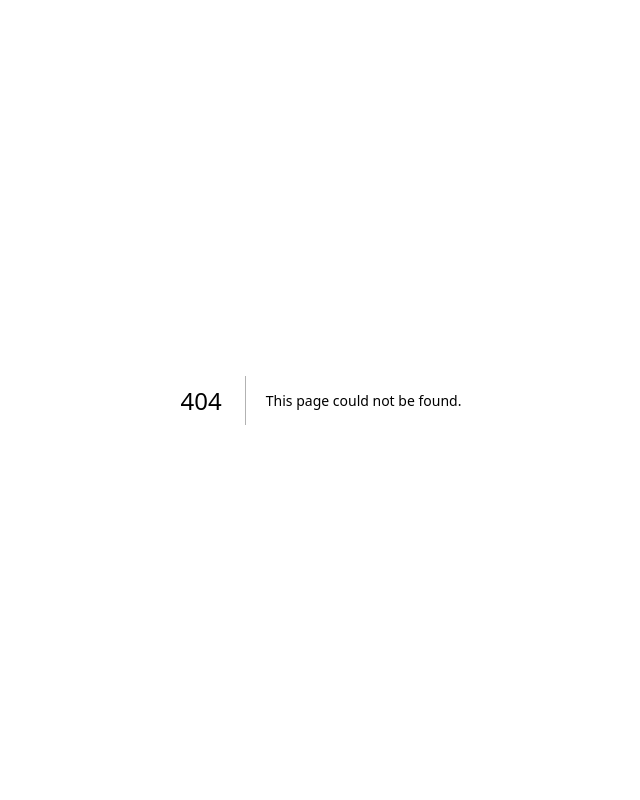
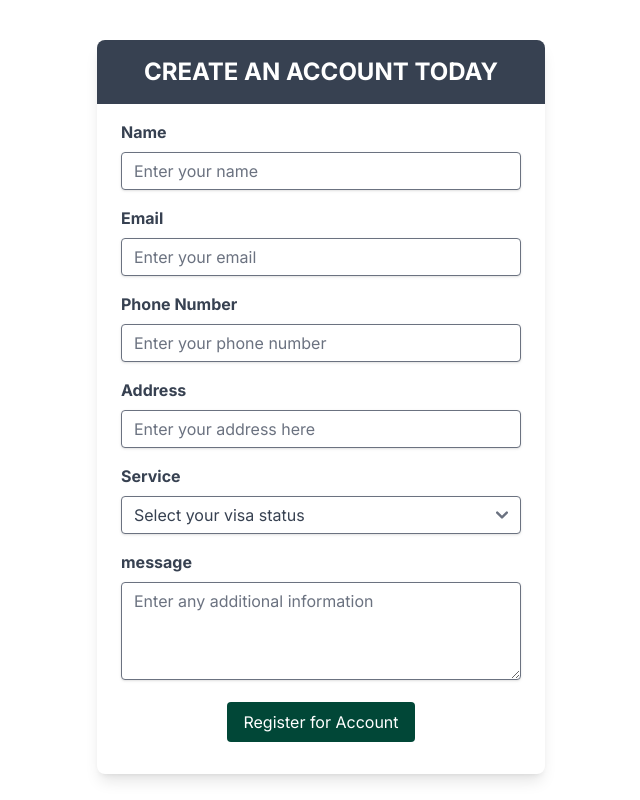
Before and after one commit to kiransamjhana/immi-tracker, a Next.js app: page /signUp in a window 1280 px wide. Before the commit this address had no page. Shown: the whole page, without its empty margins (319-959 px from the left). Built offline with nearby package versions, Linux system fonts and the light colour scheme.

Commit message:
working in sigup pages

```diff
--- /dev/null
+++ b/app/signUp/page.tsx
@@ -0,0 +1,85 @@
+import React from "react";
+import { Button, Card, Checkbox, Label, TextInput } from "flowbite-react";
+const page = () => {
+  return (
+    <div className="max-w-md mx-auto mt-10 bg-white shadow-lg rounded-lg overflow-hidden">
+      <div className="text-2xl py-4 px-6 bg-gray-700 text-white text-center font-bold uppercase">
+        Create an Account today
+      </div>
+      <form className="py-4 px-6" action="" method="POST">
+        <div className="mb-4">
+          <label className="block text-gray-700 font-bold mb-2">Name</label>
+          <input
+            className="shadow appearance-none border rounded w-full py-2 px-3 text-gray-700 leading-tight focus:outline-none focus:shadow-outline"
+            id="name"
+            type="text"
+            placeholder="Enter your name"
+          />
+        </div>
+        <div className="mb-4">
+          <label className="block text-gray-700 font-bold mb-2">Email</label>
+          <input
+            className="shadow appearance-none border rounded w-full py-2 px-3 text-gray-700 leading-tight focus:outline-none focus:shadow-outline"
+            id="email"
+            type="email"
+            placeholder="Enter your email"
+          />
+        </div>
+        <div className="mb-4">
+          <label className="block text-gray-700 font-bold mb-2">
+            Phone Number
+          </label>
+          <input
+            className="shadow appearance-none border rounded w-full py-2 px-3 text-gray-700 leading-tight focus:outline-none focus:shadow-outline"
+            id="phone"
+            type="tel"
+            placeholder="Enter your phone number"
+          />
+        </div>
+        <div className="mb-4">
+          <label className="block text-gray-700 font-bold mb-2">Address</label>
+          <input
+            className="shadow appearance-none border rounded w-full py-2 px-3 text-gray-700 leading-tight focus:outline-none focus:shadow-outline"
+            id="address"
+            type="tel"
+            placeholder="Enter your address here"
+          />
+        </div>
+
+        <div className="mb-4">
+          <label className="block text-gray-700 font-bold mb-2">Service</label>
+          <select
+            className="shadow appearance-none border rounded w-full py-2 px-3 text-gray-700 leading-tight focus:outline-none focus:shadow-outline"
+            id="service"
+            name="service"
+          >
+            <option value="">Select your visa status</option>
+            <option value="haircut">student </option>
+            <option value="coloring">temporary resident</option>
+            <option value="styling">working visa</option>
+            <option value="facial">permanent resident</option>
+          </select>
+        </div>
+        <div className="mb-4">
+          <label className="block text-gray-700 font-bold mb-2">message</label>
+          <textarea
+            className="shadow appearance-none border rounded w-full py-2 px-3 text-gray-700 leading-tight focus:outline-none focus:shadow-outline"
+            id="message"
+            rows="4"
+            placeholder="Enter any additional information"
+          ></textarea>
+        </div>
+        <div className="flex items-center justify-center mb-4">
+          <button
+            className="bg-green-900 text-white py-2 px-4 rounded hover:bg-gray-800 focus:outline-none focus:shadow-outline"
+            type="submit"
+          >
+            Register for Account
+          </button>
+        </div>
+      </form>
+    </div>
+  );
+};
+
+export default page;
```
